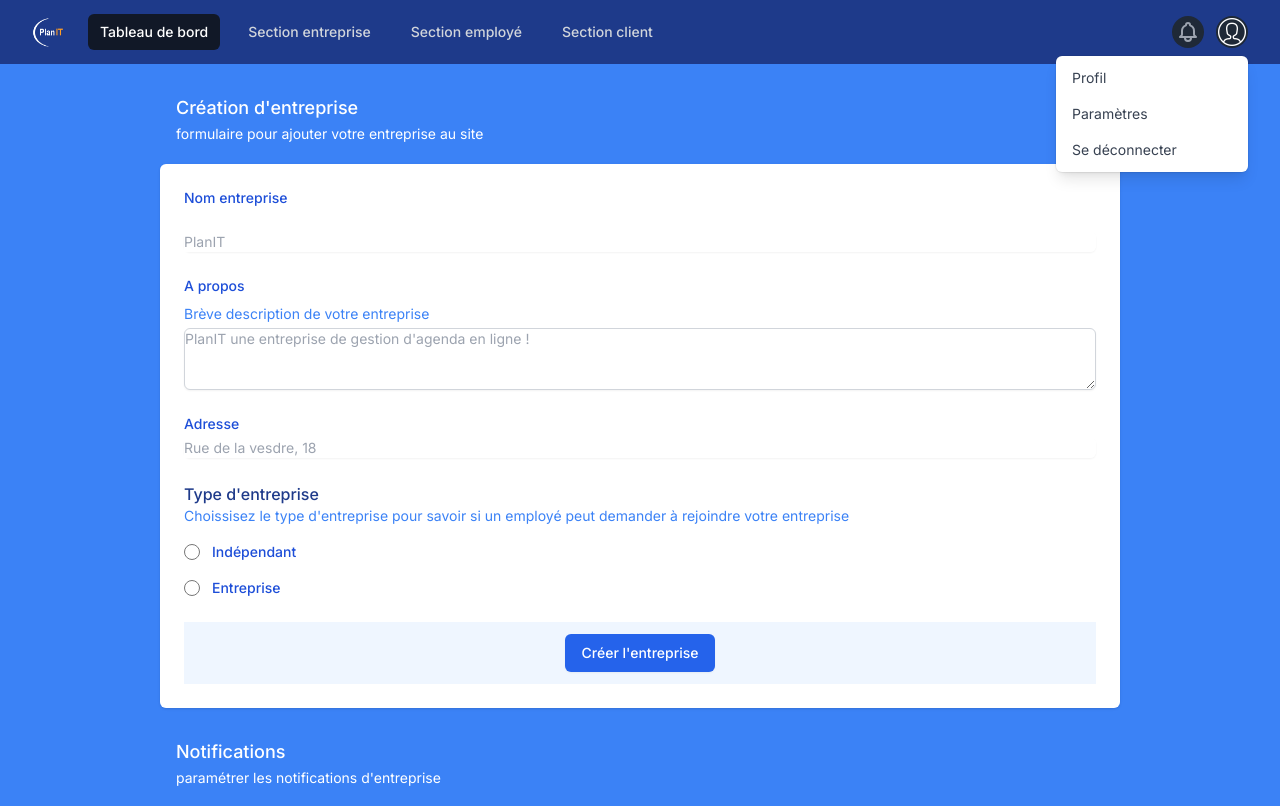
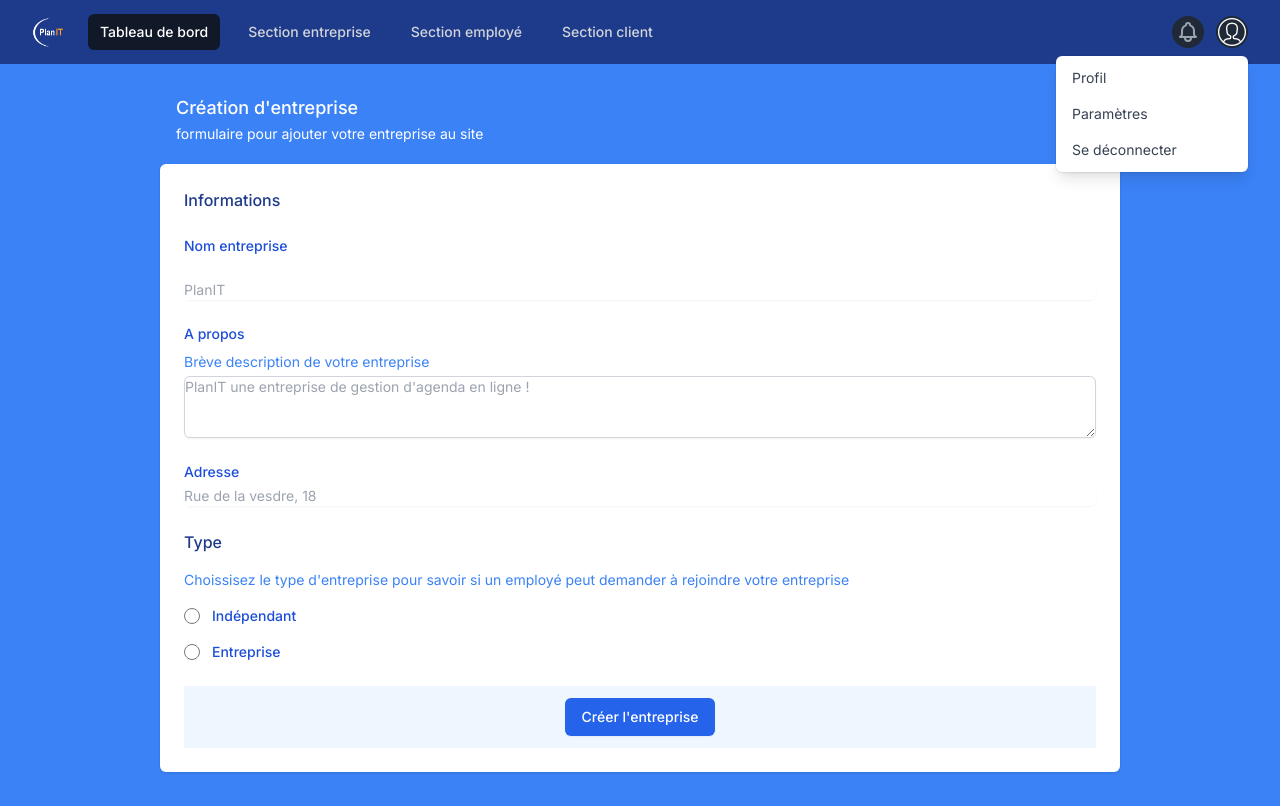
Before and after one commit to RFeno/PlanIT-Agenda-en-ligne, a PHP site: page /app/pages/sectionEntreprise.php in a window 1280 px wide. Shown: the top 806 px of the page. Run offline with PHP 8.4, Linux system fonts and the light colour scheme; some libraries are stand-ins or nearby versions.

Commit message:
section entreprise fin

```diff
--- a/app/pages/sectionEntreprise.php
+++ b/app/pages/sectionEntreprise.php
@@ -97,6 +97,7 @@
         <form action="#" method="POST">
           <div class="shadow sm:rounded-md sm:overflow-hidden">
             <div class="px-4 py-5 bg-white space-y-6 sm:p-6">
+              <legend class="text-blue-900 font-medium ">Informations</legend>
               <label for="company" class="block text-sm font-medium text-blue-700"> Nom entreprise </label>
                 <div class="mt-1 flex rounded-md shadow-sm">
                   <input type="text" name="company" id="company" class="focus:ring-indigo-500 focus:border-indigo-500 flex-1 block w-full rounded-none rounded-r-md sm:text-sm border-gray-300" placeholder="PlanIT">
@@ -119,7 +120,7 @@
 
               <fieldset>
                 <div>
-                  <legend class="text-blue-900 font-medium ">Type d'entreprise</legend>
+                  <legend class="text-blue-900 font-medium mb-4">Type</legend>
                   <p class="text-sm text-blue-500">Choissisez le type d'entreprise pour savoir si un employé peut demander à rejoindre votre entreprise</p>
                 </div>
                 <div class="mt-4 space-y-4">
```
